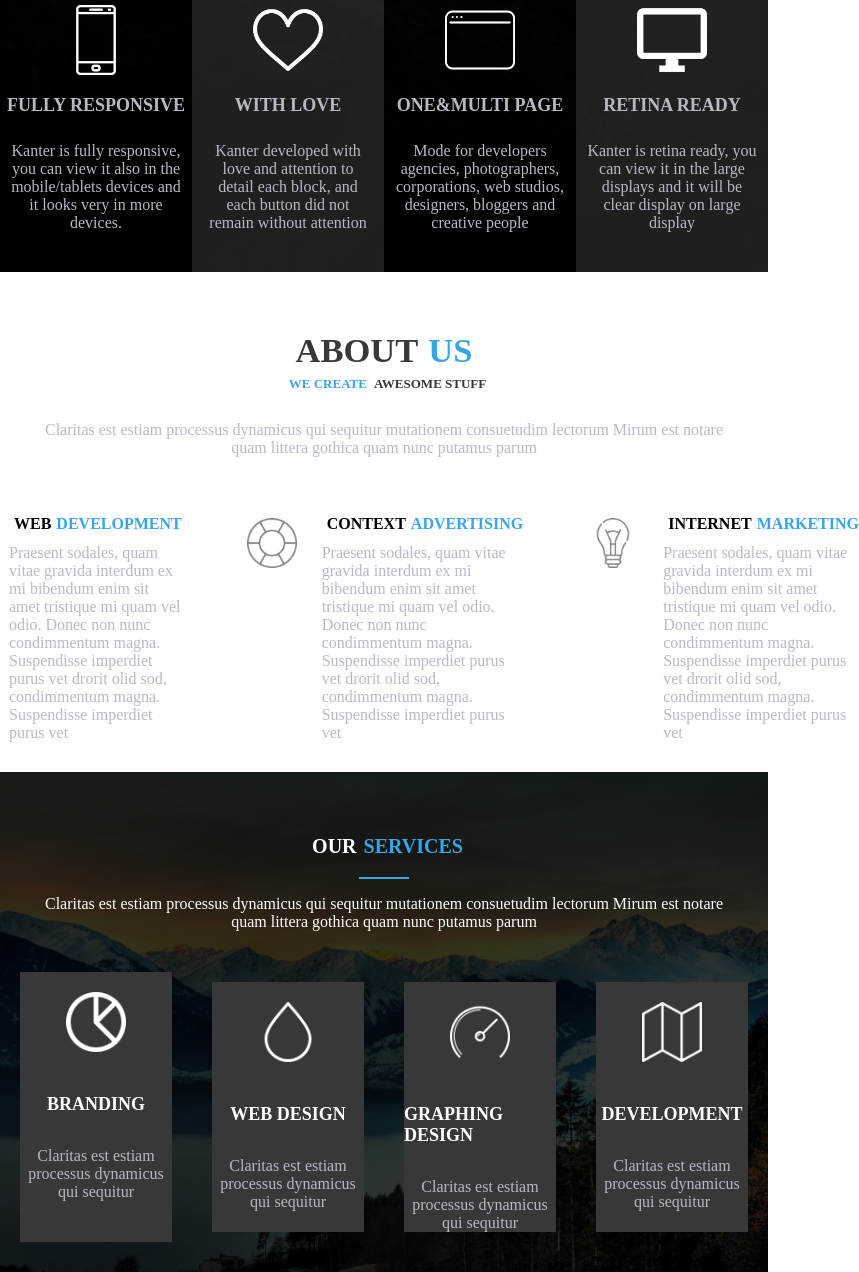
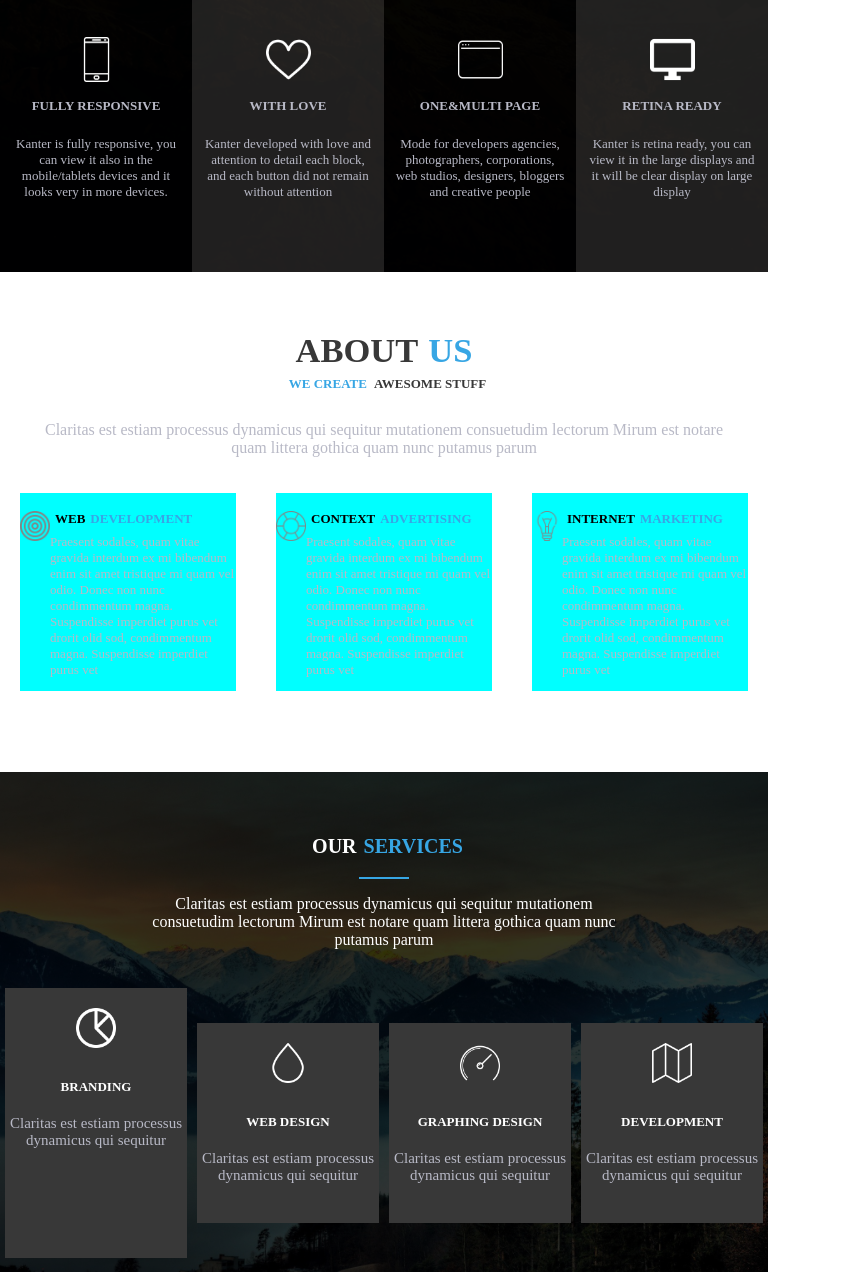
Before and after one commit to adnaalmeida/Pixel, a plain HTML site: page index.html in a window 768 px wide. Shown: the part 684-1956 px from the top of the page, 859 px wide, since content can reach past the window. Drawn offline with Linux system fonts and the light colour scheme.

Commit message:
Responsivo Tablet

```diff
--- a/assets/style.css
+++ b/assets/style.css
@@ -19,13 +19,11 @@ header {
     flex-direction: column;
 }
 .header--menuMobile {
-    width:80%;
+    width: auto;
+    display: flex;
     height:50px;
+    justify-content: space-around;
     margin-top: 5px;
-    display:flex;
-    align-items: center;
-    flex-direction: row;
-    justify-content: space-between;
 }
 .menuMobile--kanter {
     padding: 4px;
@@ -167,11 +165,12 @@ h3:nth-child(1){
 }
 .about-section {
     display: flex;
+    margin: 20px;
     width: 315px;
-    margin: 20px;
+    background-color: aqua;
 }
 .about-img img{
-    width:50px;
+    width: 50px;
     margin: 25px;
 }
 .h4--style{
@@ -204,7 +203,6 @@ h4:nth-child(2){
     display:flex;
     flex:1;
     flex-direction: column;
-
 }
 .services-our {
     display: flex;
@@ -267,11 +265,70 @@ h5:nth-child(2){
     color: #b8b9c6;
     margin-top: -10px;
 }
+@media (min-width:640px)and (max-width:900px) {
+    .about-img img {
+        width: 30px;
+        padding-top: 18px;
+        margin:0px;
+    }
+    h4,
+    .about-desc p {
+        font-size: 13px;
+    }
+    .menuMobile--kanter {
+        margin-left: 10px;
+    }
+    .menuMobile--home li {
+        font-size: 13px;
+        margin-left: 10px;
+    }
+    .menu--Sections img {
+        width: 45px;
+    }
+    .menu--Sections h2 {
+        font-size: 13px;
+    }
+    .menu--Sections p {
+        font-size: 13px;
+    }
+
+
+    .services-our p {
+        width:500px;
+    }
+    .services-section-box {
+        margin: 5px;
+        height: 200px;
+    }
+    .services-section-box img {
+        width: 40px;
+    }
+    .services-section-box h6 {
+        font-size: 13px;
+    }
+    .services-section-box p {
+        font-size: 15px;
+    }
+}
+
+
+
+
+
+
+/*
 @media (min-width:450px) and (max-width:890px) {
     .menuMobile--home {
         flex-wrap: wrap;
     }
-    .menuMobile--home {
-        margin-bottom: 15px;
-    }
 }
+
+/*
+.about-section {
+    display: flex;
+    margin: 20px;
+    width: 315px;
+    max-height: 252px;
+    flex-wrap: wrap;
+    background-color: aqua;
+}
```
